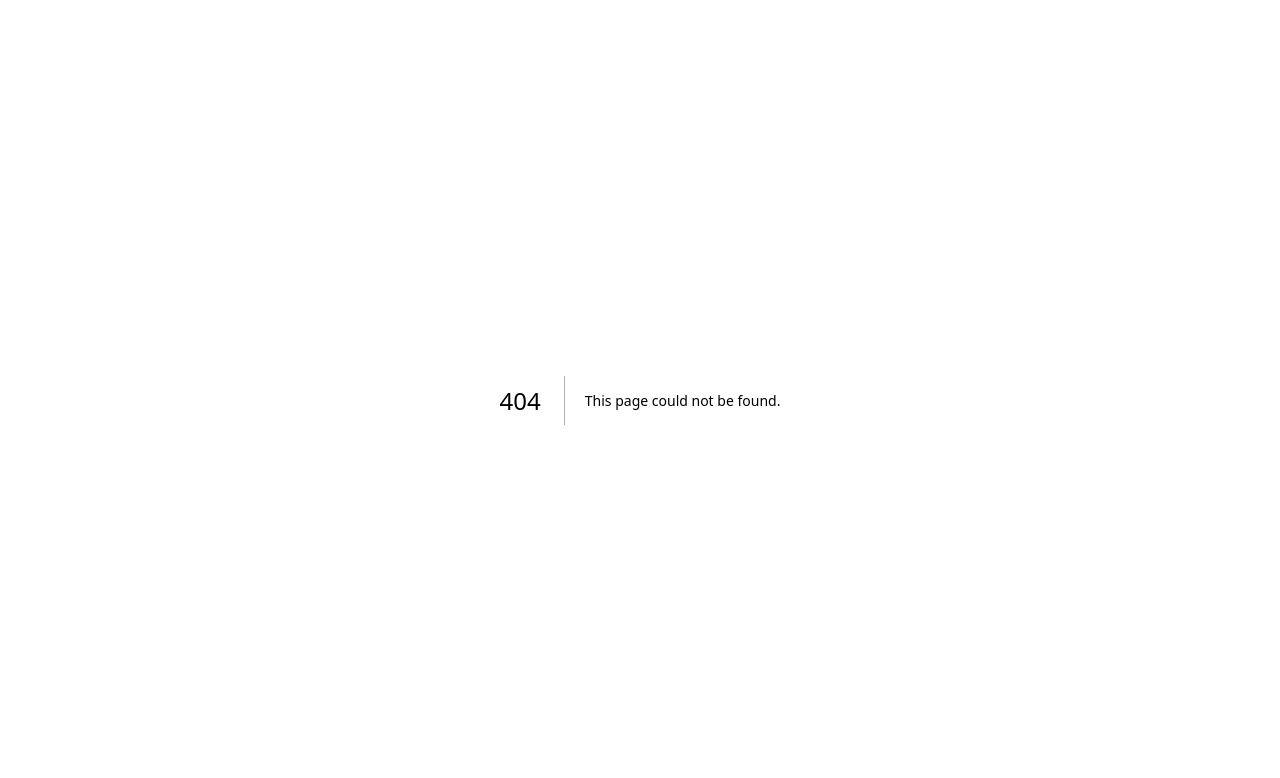
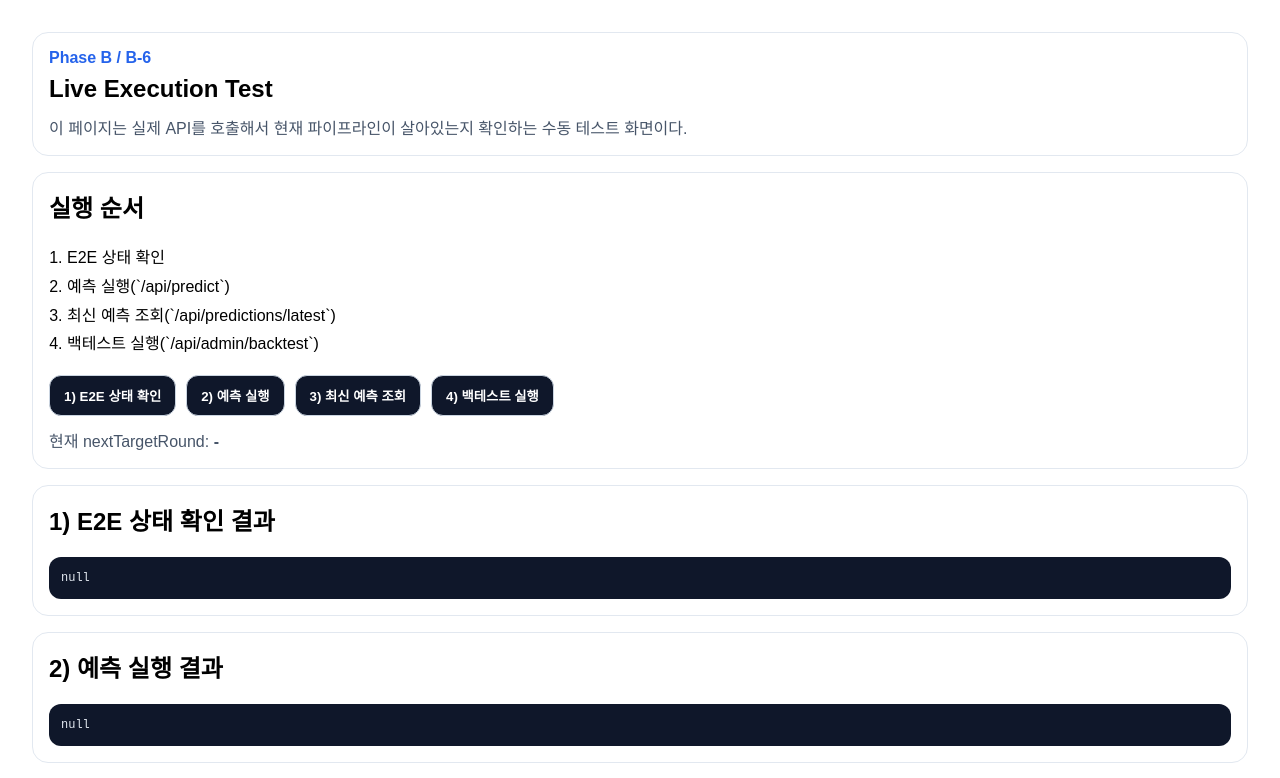
Before and after one commit to knson-pj/lottobigangel, a Next.js app: page /live-test in a window 1280 px wide. Before the commit this address had no page. Shown: the top 778 px of the page. Built offline with nearby package versions, Linux system fonts and the light colour scheme.

Commit message:
Add files via upload

```diff
--- /dev/null
+++ b/app/live-test/page.tsx
@@ -0,0 +1,12 @@
+import LiveTestPanel from "./live-test-panel";
+
+export const dynamic = "force-dynamic";
+
+export const metadata = {
+  title: "Live Execution Test",
+  description: "예측 파이프라인 실제 호출 테스트 페이지",
+};
+
+export default function LiveTestPage() {
+  return <LiveTestPanel />;
+}
```
